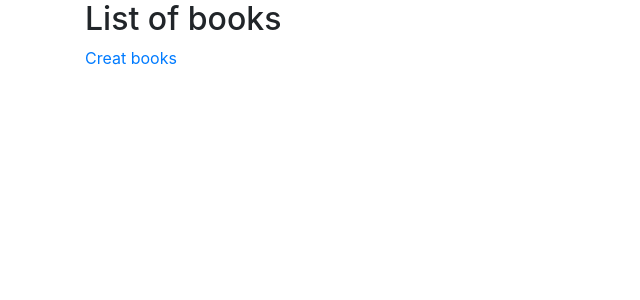
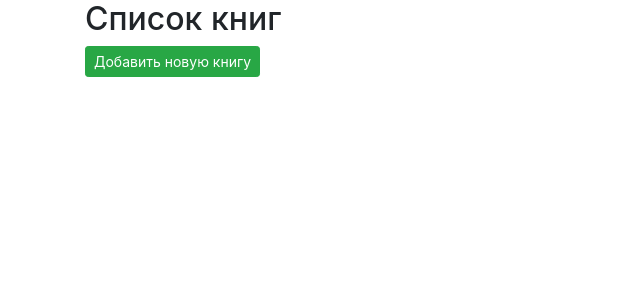
Before and after one commit to AndrewVeiner/books_lib, a Symfony app: template templates/books/index.html.twig in a window 1280 px wide. Shown: the top 300 px of the page, without its empty margins (0-640 px from the left). Run offline with Twig, Linux system fonts and the light colour scheme; the template is opened without the code that fills it, so the values that code supplies are empty; some libraries are stand-ins or nearby versions.

Commit message:
edit link to button

```diff
--- a/templates/authors/form.html.twig
+++ b/templates/authors/form.html.twig
@@ -1,6 +1,6 @@
 {% extends 'base.html.twig' %}
 
-{% block title %}Form Authors{% endblock %}
+{% block title %}Добавить автора{% endblock %}
 
 {% block body %}
     <div class="container">
--- a/templates/books/index.html.twig
+++ b/templates/books/index.html.twig
@@ -1,6 +1,6 @@
 {% extends 'base.html.twig' %}
 
-{% block title %}Hello BooksController!{% endblock %}
+{% block title %}Список книг{% endblock %}
 
 {% block stylesheets %}
     {{ parent() }}
@@ -9,8 +9,9 @@
 
 {% block body %}
     <div class="container">
-        <h2>List of books</h2>
-        <a href="{{ path('create_books') }}">Creat books</a>
+        <h2>Список книг</h2>
+        <div><a class="btn btn-sm btn-success" role="button" href="{{ path('create_books') }}">Добавить новую книгу</a></div>
+        <br>
         {% for book in books %}
             <div class="card bg-dark text-white">
                 <div class="card-body">
@@ -58,7 +59,7 @@
                     <a class="btn btn-sm btn-secondary" role="button" href="{{ path('singleView_books', {'id': book.id}) }}">Просмотр</a>
                 </div>
             </div>
-
+            <br>
         {% endfor %}
     </div>
 {% endblock %}
```
